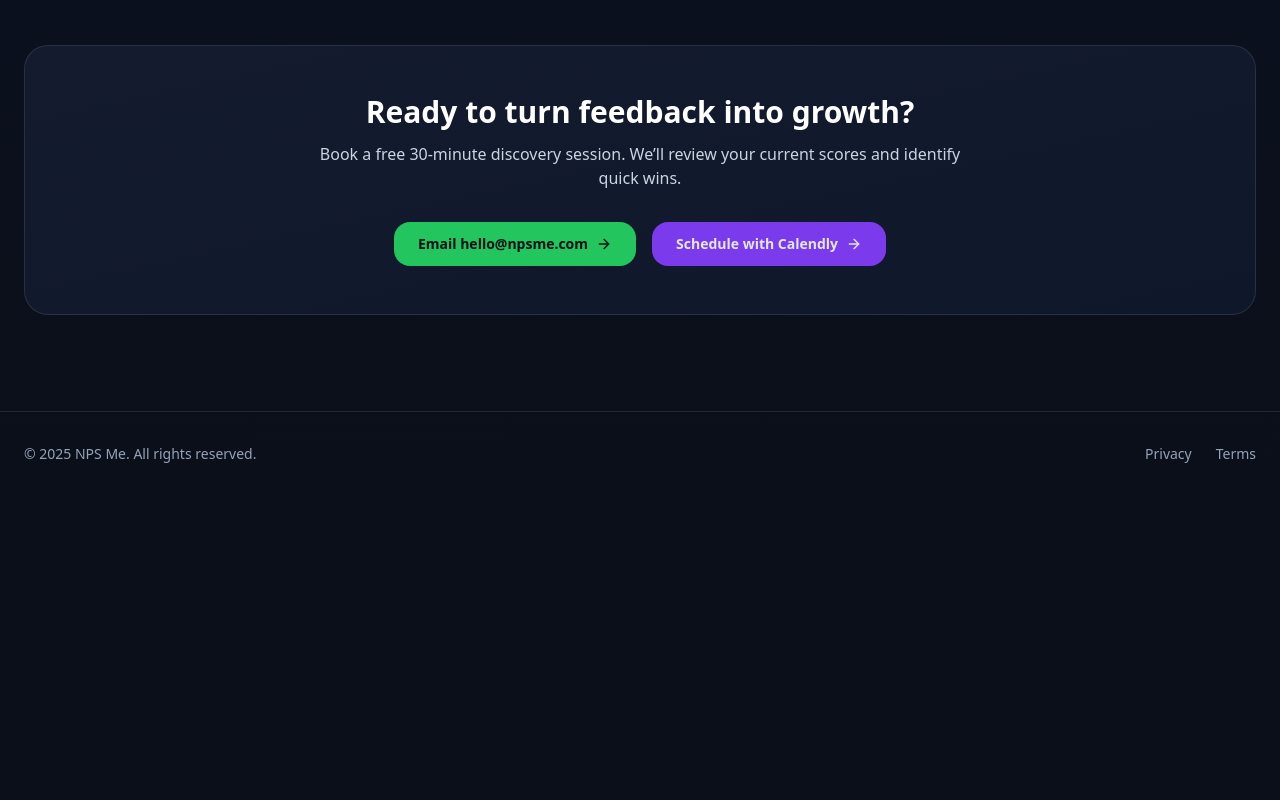
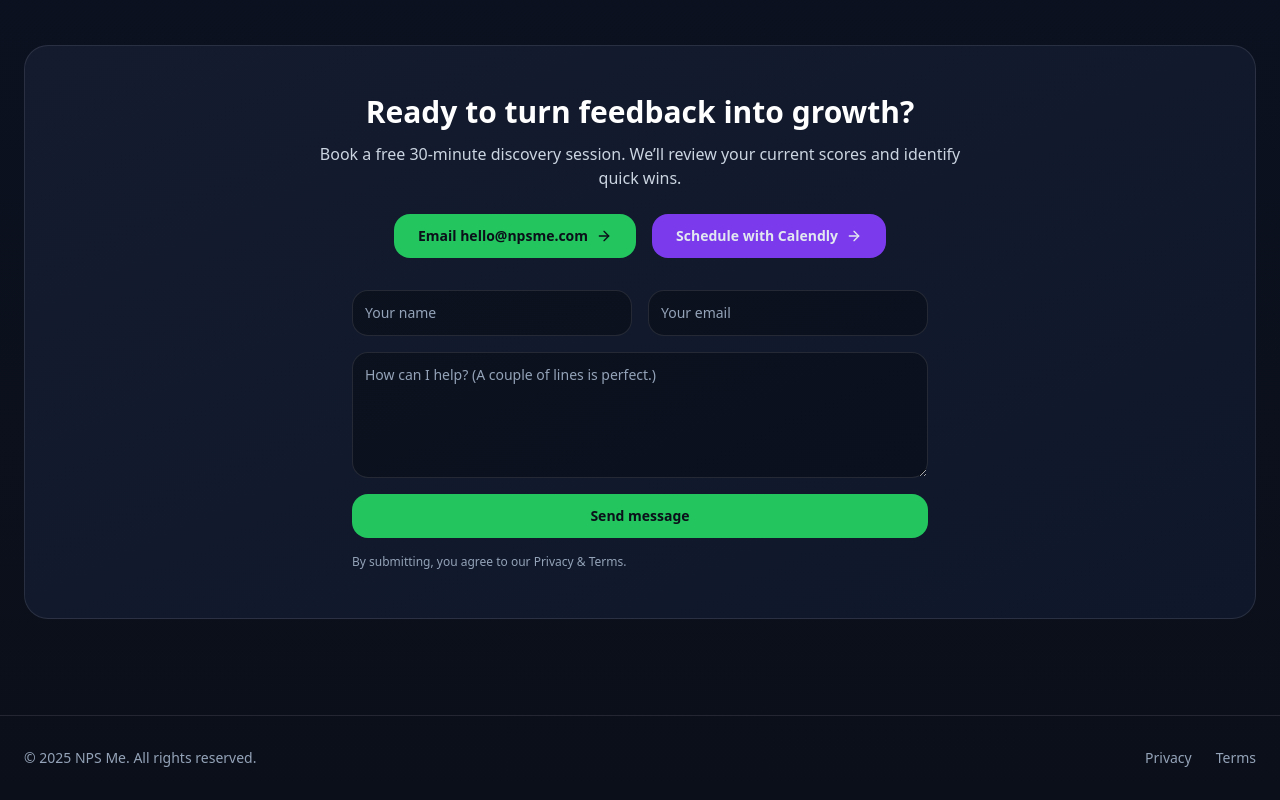
Before and after one commit to CasparRitchie/npsme-site, a React (Vite) app: page / in a window 1280 px wide. Shown: the part 1686-2486 px from the top of the page. Before the commit the page ends 2182 px from the top, so only its background shows below. Built offline with nearby package versions, Linux system fonts and the light colour scheme; no server answers.

Commit message:
Add formspree

```diff
--- a/src/NpsMeLanding.jsx
+++ b/src/NpsMeLanding.jsx
@@ -3,9 +3,92 @@ import { motion } from "framer-motion";
 import { ArrowRight, Star, LineChart, Wrench, Gauge, CheckCircle2 } from "lucide-react";
 
 // NPS Me one-page landing (React + Tailwind)
-// - Minimal, modern, professional, friendly, futuristic
-// - Uses a purple + bright green accent on a deep slate background
-// - Sections: Hero, 4-Stage Method, Outcomes, About, CTA Footer
+
+function ContactForm() {
+  const [status, setStatus] = React.useState("idle"); // idle | sending | success | error
+  const [form, setForm] = React.useState({ name: "", email: "", message: "", company: "" }); // 'company' = honeypot
+  const update = (k, v) => setForm((f) => ({ ...f, [k]: v }));
+
+  const onSubmit = async (e) => {
+    e.preventDefault();
+    if (form.company) return; // honeypot trip → silently ignore
+    setStatus("sending");
+    try {
+      const res = await fetch("https://formspree.io/f/mwprrzro", {
+        method: "POST",
+        headers: { "Content-Type": "application/json", Accept: "application/json" },
+        body: JSON.stringify({
+          name: form.name,
+          email: form.email,
+          message: form.message,
+          _subject: "New message from npsme.com",
+          _source: "contact-section",
+        }),
+      });
+      if (res.ok) setStatus("success");
+      else setStatus("error");
+    } catch {
+      setStatus("error");
+    }
+  };
+
+  return (
+    <form onSubmit={onSubmit} className="mt-8 grid gap-4 max-w-xl mx-auto text-left">
+      {/* Honeypot (hidden) */}
+      <input
+        tabIndex="-1"
+        autoComplete="off"
+        value={form.company}
+        onChange={(e) => update("company", e.target.value)}
+        className="hidden"
+        placeholder="Company"
+      />
+
+      <div className="grid md:grid-cols-2 gap-4">
+        <input
+          required
+          placeholder="Your name"
+          value={form.name}
+          onChange={(e) => update("name", e.target.value)}
+          className="rounded-2xl bg-black/30 border border-white/10 p-3 text-sm text-slate-100 placeholder-slate-400"
+        />
+        <input
+          required
+          type="email"
+          placeholder="Your email"
+          value={form.email}
+          onChange={(e) => update("email", e.target.value)}
+          className="rounded-2xl bg-black/30 border border-white/10 p-3 text-sm text-slate-100 placeholder-slate-400"
+        />
+      </div>
+
+      <textarea
+        required
+        rows={5}
+        placeholder="How can I help? (A couple of lines is perfect.)"
+        value={form.message}
+        onChange={(e) => update("message", e.target.value)}
+        className="rounded-2xl bg-black/30 border border-white/10 p-3 text-sm text-slate-100 placeholder-slate-400"
+      />
+
+      <button
+        disabled={status === "sending"}
+        className="rounded-2xl px-5 py-3 text-sm font-semibold bg-[#22C55E] text-[#0B0F19] hover:bg-[#16A34A] transition disabled:opacity-60"
+      >
+        {status === "sending" ? "Sending…" : "Send message"}
+      </button>
+
+      {status === "success" && (
+        <p className="text-sm text-[#22C55E]">Thanks! I’ll get back to you shortly.</p>
+      )}
+      {status === "error" && (
+        <p className="text-sm text-red-400">Sorry—something went wrong. Please email hello@npsme.com.</p>
+      )}
+
+      <p className="text-xs text-slate-400">By submitting, you agree to our Privacy & Terms.</p>
+    </form>
+  );
+}
 
 export default function NpsMeLanding() {
   return (
@@ -20,21 +103,11 @@ export default function NpsMeLanding() {
             </span>
           </div>
           <nav className="hidden md:flex items-center gap-6 text-sm text-slate-300">
-            <a href="#method" className="hover:text-white">
-              Method
-            </a>
-            <a href="#outcomes" className="hover:text-white">
-              Outcomes
-            </a>
-            <a href="#about" className="hover:text-white">
-              About
-            </a>
-            <a href="#demo" className="hover:text-white">
-              Demo
-            </a>
-            <a href="#intake" className="hover:text-white">
-              Intake
-            </a>
+            <a href="#method" className="hover:text-white">Method</a>
+            <a href="#outcomes" className="hover:text-white">Outcomes</a>
+            <a href="#about" className="hover:text-white">About</a>
+            <a href="#demo" className="hover:text-white">Demo</a>
+            <a href="#intake" className="hover:text-white">Intake</a>
           </nav>
           <a
             href="#contact"
@@ -81,29 +154,17 @@ export default function NpsMeLanding() {
                 Book a free discovery
                 <ArrowRight className="h-4 w-4 transition group-hover:translate-x-0.5" />
               </a>
-              <a
-                href="#method"
-                className="inline-flex items-center gap-2 text-sm text-slate-300 hover:text-white"
-              >
+              <a href="#method" className="inline-flex items-center gap-2 text-sm text-slate-300 hover:text-white">
                 See the 4-stage method
               </a>
-              <a
-                href="#demo"
-                className="inline-flex items-center gap-2 text-sm text-slate-300 hover:text-white"
-              >
+              <a href="#demo" className="inline-flex items-center gap-2 text-sm text-slate-300 hover:text-white">
                 Try the NPS demo
               </a>
             </div>
             <div className="mt-10 flex items-center gap-6 text-sm text-slate-400">
-              <div className="flex items-center gap-2">
-                <Star className="h-4 w-4" /> Review mining
-              </div>
-              <div className="flex items-center gap-2">
-                <Wrench className="h-4 w-4" /> Hands-on enablement
-              </div>
-              <div className="flex items-center gap-2">
-                <LineChart className="h-4 w-4" /> Measurable lift
-              </div>
+              <div className="flex items-center gap-2"><Star className="h-4 w-4" /> Review mining</div>
+              <div className="flex items-center gap-2"><Wrench className="h-4 w-4" /> Hands-on enablement</div>
+              <div className="flex items-center gap-2"><LineChart className="h-4 w-4" /> Measurable lift</div>
             </div>
           </div>
         </div>
@@ -122,26 +183,10 @@ export default function NpsMeLanding() {
         </div>
         <div className="mt-10 grid md:grid-cols-2 lg:grid-cols-4 gap-6">
           {[
-            {
-              title: "1) Discovery",
-              icon: Star,
-              desc: "Audit reviews, surveys, and internal flows. Map friction. Establish baseline metrics.",
-            },
-            {
-              title: "2) Recommend",
-              icon: LineChart,
-              desc: "Prioritised playbook of fixes and experiments with owners, effort/impact scoring, and timelines.",
-            },
-            {
-              title: "3) Implement",
-              icon: Wrench,
-              desc: "Embed changes with teams: scripts, templates, automation, training. Hands-on support to unblock fast.",
-            },
-            {
-              title: "4) Monitor",
-              icon: Gauge,
-              desc: "Track NPS/CSAT/CES and review velocity. Iterate monthly. Celebrate wins and scale what works.",
-            },
+            { title: "1) Discovery", icon: Star, desc: "Audit reviews, surveys, and internal flows. Map friction. Establish baseline metrics." },
+            { title: "2) Recommend", icon: LineChart, desc: "Prioritised playbook of fixes and experiments with owners, effort/impact scoring, and timelines." },
+            { title: "3) Implement", icon: Wrench, desc: "Embed changes with teams: scripts, templates, automation, training. Hands-on support to unblock fast." },
+            { title: "4) Monitor", icon: Gauge, desc: "Track NPS/CSAT/CES and review velocity. Iterate monthly. Celebrate wins and scale what works." },
           ].map((card, i) => (
             <motion.div
               key={card.title}
@@ -166,12 +211,8 @@ export default function NpsMeLanding() {
       {/* Demo Widget */}
       <section id="demo" className="mx-auto max-w-7xl px-6 pb-20">
         <div className="rounded-3xl border border-white/10 bg-white/5 p-6">
-          <h3 className="text-xl md:text-2xl font-semibold text-white">
-            Try the NPS demo
-          </h3>
-          <p className="mt-2 text-slate-300">
-            Rate us 0–10 and leave an optional comment. We’ll show a rolling demo NPS on this page.
-          </p>
+          <h3 className="text-xl md:text-2xl font-semibold text-white">Try the NPS demo</h3>
+          <p className="mt-2 text-slate-300">Rate us 0–10 and leave an optional comment. We’ll show a rolling demo NPS on this page.</p>
           <DemoWidget />
         </div>
       </section>
@@ -199,16 +240,14 @@ export default function NpsMeLanding() {
         </ul>
       </section>
 
-      {/* Contact CTA */}
+      {/* Contact CTA + Contact Form */}
       <section id="contact" className="mx-auto max-w-7xl px-6 pb-24">
         <div className="rounded-3xl border border-white/10 bg-gradient-to-br from-[#141B2E] to-[#0F172A] p-8 md:p-12 text-center">
-          <h2 className="text-2xl md:text-3xl font-semibold text-white">
-            Ready to turn feedback into growth?
-          </h2>
+          <h2 className="text-2xl md:text-3xl font-semibold text-white">Ready to turn feedback into growth?</h2>
           <p className="mt-3 text-slate-300 max-w-2xl mx-auto">
             Book a free 30-minute discovery session. We’ll review your current scores and identify quick wins.
           </p>
-          <div className="mt-8 flex flex-col sm:flex-row gap-4 justify-center">
+          <div className="mt-6 flex flex-col sm:flex-row gap-4 justify-center">
             <a
               href="mailto:hello@npsme.com"
               className="group inline-flex items-center justify-center gap-2 rounded-2xl px-6 py-3 text-sm font-semibold bg-[#22C55E] text-[#0B0F19] hover:bg-[#16A34A] transition"
@@ -224,6 +263,9 @@ export default function NpsMeLanding() {
               <ArrowRight className="h-4 w-4 transition group-hover:translate-x-0.5" />
             </a>
           </div>
+
+          {/* Actual contact form */}
+          <ContactForm />
         </div>
       </section>
 
@@ -232,12 +274,8 @@ export default function NpsMeLanding() {
         <div className="mx-auto max-w-7xl px-6 py-8 text-sm text-slate-400 flex flex-col sm:flex-row gap-4 sm:items-center justify-between">
           <div>© {new Date().getFullYear()} NPS Me. All rights reserved.</div>
           <div className="flex gap-6">
-            <a href="#" className="hover:text-slate-200">
-              Privacy
-            </a>
-            <a href="#" className="hover:text-slate-200">
-              Terms
-            </a>
+            <a href="#" className="hover:text-slate-200">Privacy</a>
+            <a href="#" className="hover:text-slate-200">Terms</a>
           </div>
         </div>
       </footer>
@@ -280,9 +318,7 @@ function DemoWidget() {
               key={i}
               onClick={() => setScore(i)}
               className={`px-3 py-2 rounded-xl border border-white/10 ${
-                score === i
-                  ? "bg-[#7C3AED] text-white"
-                  : "bg-white/5 text-slate-200 hover:bg-white/10"
+                score === i ? "bg-[#7C3AED] text-white" : "bg-white/5 text-slate-200 hover:bg-white/10"
               }`}
             >
               {i}
@@ -306,8 +342,7 @@ function DemoWidget() {
         </button>
         {sent && <div className="text-sm text-slate-300">Thanks! Response recorded.</div>}
         <div className="text-sm text-slate-400">
-          Rolling demo NPS:{" "}
-          <span className="text-white font-semibold">{rolling ?? "—"}</span>
+          Rolling demo NPS: <span className="text-white font-semibold">{rolling ?? "—"}</span>
         </div>
       </div>
     </div>
```
